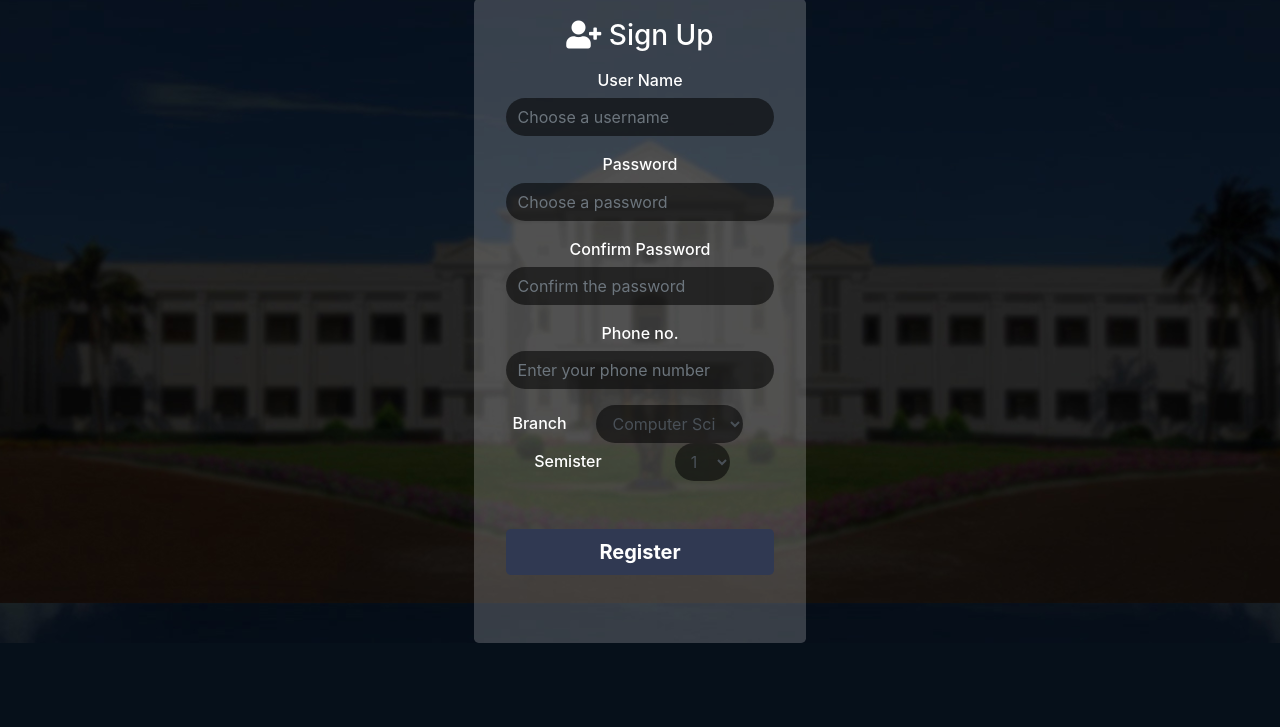
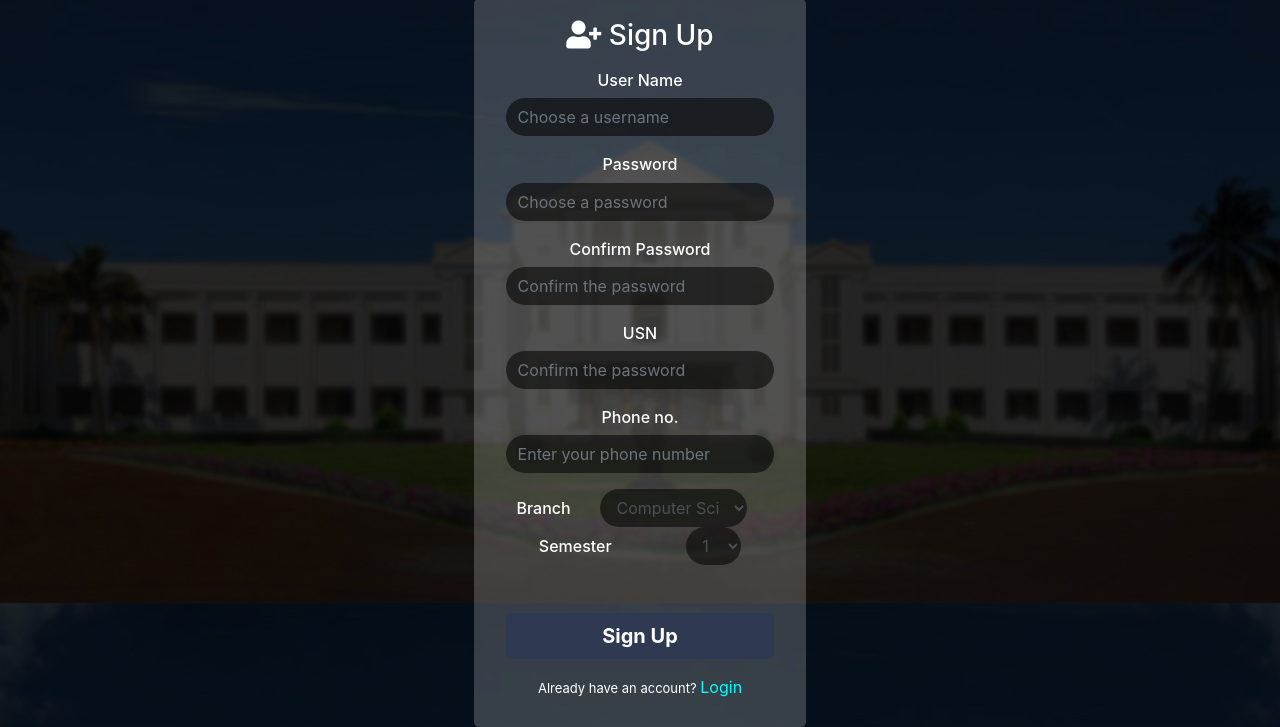
Before and after one commit to sudeepgumaste/cleanKLE, a Flask app: page /register in a window 1280 px wide. Shown: the part 197-924 px from the top of the page. Before the commit the page ends 840 px from the top, so only its background shows below. Run offline with Flask 2, Linux system fonts and the light colour scheme; some libraries are stand-ins or nearby versions.

Commit message:
added user authentication

```diff
--- a/cleanApp/forms.py
+++ b/cleanApp/forms.py
@@ -1,7 +1,8 @@
 from flask_wtf import FlaskForm
-from wtforms import StringField, PasswordField, SubmitField, BooleanField, SelectField
+from wtforms import StringField, PasswordField, SubmitField, BooleanField, SelectField, RadioField, TextAreaField
+from flask_wtf.file import FileField, FileAllowed
 from wtforms.validators import DataRequired, Length, Email, EqualTo,ValidationError
-
+from cleanApp import db
 
 class loginForm(FlaskForm):
     usn = StringField('USN', validators=[DataRequired()])
@@ -19,7 +20,7 @@ class adminLoginForm(FlaskForm):
 
 
 class registerForm(FlaskForm):
-    username = StringField('User Name', validators=[DataRequired(), Length(min=5, max=10)])
+    username = StringField('User Name', validators=[DataRequired(), Length(min=3, max=20)])
 
     password = PasswordField('Password', validators = [DataRequired()])
     confirmPassword = PasswordField('Confirm Password', validators = [DataRequired(),EqualTo('password')])
@@ -28,10 +29,26 @@ class registerForm(FlaskForm):
 
     branch  = SelectField('Branch', choices = [('CS','Computer Sci'), ('ME', 'Mechanical'), ('CV','Civil'),
                                          ('EC', 'E and C'), ('EE', 'E and E'), ('AC', 'Architecture')
-                                         , ('AR', 'A and R')] )
+                                         , ('AR', 'A and R')], validators = [DataRequired()])
 
-    sem = SelectField('Semister', choices = [('1','1'),('2','2'),('3','3'),('4','4'),('5','5'),('6','6'),('7','7'),('8','8')])
+    sem = SelectField('Semester', choices = [(1,'1'),(2,'2'),(3,'3'),(4,'4'),(5,'5'),(6,'6'),(7,'7'),(8,'8')],
+                        validators = [DataRequired()])
 
-    phone = StringField('Phone no.', validators=[DataRequired(), Length(min=5, max=10)])
+    phone = StringField('Phone no.', validators=[DataRequired(), Length(min=10, max=10)])
 
     submit = SubmitField('Sign Up')
+
+class postForm(FlaskForm):
+    shortDesc = StringField('Short Description', validators=[DataRequired(),Length(min=5,max=25)])
+
+    location = SelectField('Location', choices=[('CL','Clite'), ('ME','Mech. Building'), ('CV','Civil'), ('LH','LHC'),
+                                                ('MB','Main Building'), ('BT','Bio Tech.'), ('AC','Architecture'),
+                                                ('EC','E and C'), ('MC','Main Canteen'), ('OT','Others'),] )
+
+    degree = RadioField('Degree of discomfort', validators=[DataRequired()],choices=[(1, ''), (2, ''), (3, ''), (4, '') , (5, '')])
+
+    image = FileField('Image file', validators=[FileAllowed(['jpg','jpeg', 'png'])])
+
+    briefDesc = TextAreaField('Brief Description', validators=[DataRequired()])
+
+    submit = SubmitField('Post')
--- a/cleanApp/routes.py
+++ b/cleanApp/routes.py
@@ -1,23 +1,43 @@
-from cleanApp import app
+from cleanApp import app, db, bcrypt
 from flask import render_template
-from flask import url_for
-from cleanApp.forms import loginForm,registerForm,adminLoginForm
-
+from flask import url_for, flash, redirect
+from cleanApp.forms import loginForm,registerForm,adminLoginForm, postForm
+from flask_login import login_user,current_user, logout_user, login_required
+from cleanApp.models import User
 
 @app.route("/")
 @app.route("/login", methods = ['GET', 'POST'])
 def login():
     form = loginForm()
+    if form.validate_on_submit():
+        print (form.usn.data)
+        print (form.password.data)
+        usr = User.query.filter_by(usn=form.usn.data).first()
+        if usr and form.password.data == usr.password:
+            login_user(usr)
+            flash(f'logged in as{usr.usn}','success')
+            return redirect(url_for('posts'))
+        else:
+            flash('Check your USN and password and login again!', 'danger')
     return render_template("login.html",title="Login", form=form)
+
+
+@app.route('/logout')
+def logout():
+    logout_user()
+    return redirect(url_for('login'))
 
 @app.route("/admin", methods = ['GET', 'POST'])
 def admin():
     form = adminLoginForm()
     return render_template("admin.html",title="Admin", form=form)
 
-@app.route("/register")
+@app.route("/register", methods = ['GET', 'POST'])
 def register():
     form = registerForm()
+    if form.validate_on_submit():
+        flash(f'Account created for {form.username.data}. Please login', 'success text-center')
+        return redirect(url_for('login'))
     return render_template("register.html",title="Register", form=form)
 
 @app.route("/works")
@@ -31,3 +51,13 @@ def about():
 @app.route("/what")
 def what():
     return render_template("what.html", title="What is it for?")
+
+@app.route("/posts")
+@login_required
+def posts():
+    return render_template("posts.html", title="Posts")
+
+@app.route("/createpost")
+def newPost():
+    form = postForm()
+    return render_template("newPost.html", title="Posts", form=form)
--- a/cleanApp/templates/about.html
+++ b/cleanApp/templates/about.html
@@ -1,5 +1,6 @@
 {% extends "newLay.html" %}
 {% block desc %}
+<div class="jumbotron bg-light">
     <h1 class="display-4">About Us</h1>
     <hr>
     <p class="lead">
@@ -30,4 +31,5 @@
         Beatae vel earum sed omnis nulla quasi deleniti explicabo fuga rerum
         tenetur quam amet delectus quidem minus aut laudantium cum, facilis obcaecati.
     </p>
+</div>
 {% endblock desc %}
--- a/cleanApp/templates/layout.html
+++ b/cleanApp/templates/layout.html
@@ -53,21 +53,35 @@
                         </li>
                     {% endif %}
 
-                    {% if title!='Login' %}
+                    {% if title!='Register' and title!='Posts' %}
                         <li class="nav-item">
-                            <a href="{{ url_for('login') }}" class="nav-link">Login</a>
+                            <a href="{{ url_for('register') }}" class="nav-link">Register</a>
                         </li>
                     {% endif %}
 
-                    {% if title!='Register' %}
+                    {% if title=='Posts' %}
                         <li class="nav-item">
-                            <a href="{{ url_for('register') }}" class="nav-link">Register</a>
+                            <a href="{{ url_for('logout') }}" class="nav-link">Logout</a>
+                        </li>
+                    {% endif %}
+                    {% if title!='Login' and title!='Posts' %}
+                        <li class="nav-item">
+                            <a href="{{ url_for('login') }}" class="nav-link">Login</a>
                         </li>
                     {% endif %}
                 </ul>
             </div>
         </div>
     </nav>
+    {% with messages=get_flashed_messages(with_categories=true) %}
+        {% if messages %}
+            {% for category,message in messages %}
+                <div class="alert alert-{{ category }}">
+                    {{ message }}
+                </div>
+            {% endfor %}
+        {% endif %}
+    {% endwith %}
     {% block content %}{% endblock content %}
 </body>
 </html>
--- a/cleanApp/templates/login.html
+++ b/cleanApp/templates/login.html
@@ -3,9 +3,10 @@
 
     <div class="jumbotron" style="padding-top: 20px;padding-bottom: 20px;	background-color: rgba(255,255,255,0.2);">
         <h3 style="text-align:center;" class="mb-3"><i class="fas fa-user"></i></i> Login</h2>
-        <form>
+        <form method ="POST" action = "">
         <div style="text-align:center;">
             <div class="form-group">
+            {{ form.hidden_tag() }}
                 {{ form.usn.label(class="form-control-label h5") }}
                 {% if form.usn.errors %}
                     {{ form.usn(class = "form-control is-invalid form-control-lg mb-3 trans-input", placeholder="Enter your USN") }}
--- a/cleanApp/templates/register.html
+++ b/cleanApp/templates/register.html
@@ -1,11 +1,11 @@
 {% extends "layout.html" %}
 {% block content %}
-
     <div class="jumbotron" style="padding-top: 20px;padding-bottom: 20px;	background-color: rgba(255,255,255,0.2);">
         <h3 style="text-align:center;" class="mb-3"><i class="fas fa-user-plus"></i> Sign Up</h2>
-        <form>
+        <form method="POST">
         <div style="text-align:center;">
         <div class="form-group">
+            {{ form.hidden_tag() }}
             {{ form.username.label(class="form-control-label  h6") }}
             {% if form.username.errors %}
                 {{ form.username(class = "form-control is-invalid trans-input", placeholder="Choose a username") }}
@@ -19,34 +19,47 @@
         <div class="form-group">
             {{ form.password.label(class="form-control-label  h6") }}
             {% if form.password.errors %}
-                {{ form.password(class="form-control is-invalid    trans-input", placeholder="Choose a password") }}
-                <div class="invalid-feedback">
+                {{ form.password(class="form-control is-invalid trans-input", placeholder="Choose a password") }}
+                <div class="bg-danger rounded ">
                     {% for error in form.password.errors %}
                         <span>{{ error }}</span>
                     {% endfor %}
                 </div>
             {% else %}
-                {{ form.password(class="form-control    trans-input", placeholder="Choose a password") }}
+                {{ form.password(class="form-control trans-input", placeholder="Choose a password") }}
             {% endif %}
         </div>
         <div class="form-group">
             {{ form.confirmPassword.label(class="form-control-label  h6") }}
             {% if form.confirmPassword.errors %}
-                {{ form.confirmPassword(class="form-control   is-invalid    trans-input", placeholder="Confirm the password") }}
-                <div class="invalid-feedback">
+                {{ form.confirmPassword(class="form-control is-invalid trans-input", placeholder="Confirm the password") }}
+                <div class="bg-danger rounded ">
                     {% for error in form.confirmPassword.errors %}
                         <span>{{ error }}</span>
                     {% endfor %}
                 </div>
             {% else %}
-                {{ form.confirmPassword(class="form-control    trans-input", placeholder="Confirm the password") }}
+                {{ form.confirmPassword(class="form-control trans-input", placeholder="Confirm the password") }}
+            {% endif %}
+        </div>
+        <div class="form-group">
+            {{ form.usn.label(class="form-control-label  h6") }}
+            {% if form.usn.errors %}
+                {{ form.usn(class="form-control is-invalid trans-input", placeholder="Enter your usn") }}
+                <div class="bg-danger rounded ">
+                    {% for error in form.usn.errors %}
+                        <span>{{ error }}</span>
+                    {% endfor %}
+                </div>
+            {% else %}
+                {{ form.usn(class="form-control trans-input", placeholder="Confirm the password") }}
             {% endif %}
         </div>
         <div class="form-group">
             {{ form.phone.label(class="form-control-label  h6") }}
             {% if form.phone.errors %}
                 {{ form.phone(class="form-control is-invalid trans-input", placeholder="Enter your phone number") }}
-                <div class="invalid-feedback">
+                <div class="bg-danger rounded ">
                     {% for error in form.phone.errors %}
                         <span>{{ error }}</span>
                     {% endfor %}
@@ -57,32 +70,33 @@
         </div>
         <div class="form-inline justify-content-around">
             <!--Branch-->
-            {{ form.branch.label(class="form-control-label  h6 mr-3") }}
+            {{ form.branch.label(class="form-control-label  h6 mr-2") }}
             {% if form.branch.errors %}
-                {{ form.branch(class="form-control is-invalid trans-input mr-4") }}
-                <div class="invalid-feedback">
+                {{ form.branch(class="form-control is-invalid trans-input mr-3") }}
+                <div class="bg-danger rounded ">
                     {% for error in form.branch.errors %}
                         <span>{{ error }}</span>
                     {% endfor %}
                 </div>
             {% else %}
-                {{ form.branch(class="form-control trans-input mr-4") }}
+                {{ form.branch(class="form-control trans-input mr-3") }}
             {% endif %}
 
             <!--Semister-->
-            {{ form.sem.label(class="form-control-label h6 mr-3") }}
+            {{ form.sem.label(class="form-control-label h6 mr-2") }}
             {% if form.sem.errors %}
-                {{ form.sem(class="form-control is-invalid trans-input mr-4", placeholder="Enter your current semester") }}
-                <div class="invalid-feedback">
+                {{ form.sem(class="form-control is-invalid trans-input mr-3", placeholder="Enter your current semester") }}
+                <div class="bg-danger rounded ">
                     {% for error in form.sem.errors %}
                         <span>{{ error }}</span>
                     {% endfor %}
                 </div>
             {% else %}
-                {{ form.sem(class="form-control trans-input mr-3", placeholder="Enter your current semester") }}
+                {{ form.sem(class="form-control trans-input", placeholder="Enter your current semester") }}
             {% endif %}
         </div>
-        <button type="input" class="btn btn-block btn-lg btn-primary mt-5" style="font-weight: bold; background: #303952; border: #303952">Register</button><br><br>
-        </form>
+        {{ form.submit(class="btn btn-block btn-lg btn-primary mt-5 mb-3", style="font-weight: bold; background: #303952; border: #303952") }}
+        <div style="font-size: 13px;"><label>Already have an account? <a href="{{url_for('login')}}"><span style="font-size: 1rem; color: aqua">Login</span></a></label></div>
+    </form>
     </div>
 {% endblock content %}
```
Also changed, not shown: cleanApp/__init__.py (+9 -0 lines), cleanApp/models.py (added, +22 -0 lines), cleanApp/templates/newLay.html (+3 -5 lines), cleanApp/templates/newPost.html (added, +33 -0 lines), cleanApp/templates/posts.html (added, +27 -0 lines), cleanApp/site.db (added), cleanApp/static/images/fog-foggy-forest-4827.jpg (added), cleanApp/static/images/hand.jpg (added), cleanApp/static/login.css (line endings or trailing spaces), cleanApp/templates/admin.html (line endings or trailing spaces), cleanApp/templates/what.html (line endings or trailing spaces), cleanApp/templates/works.html (line endings or trailing spaces), run.py (line endings or trailing spaces).
